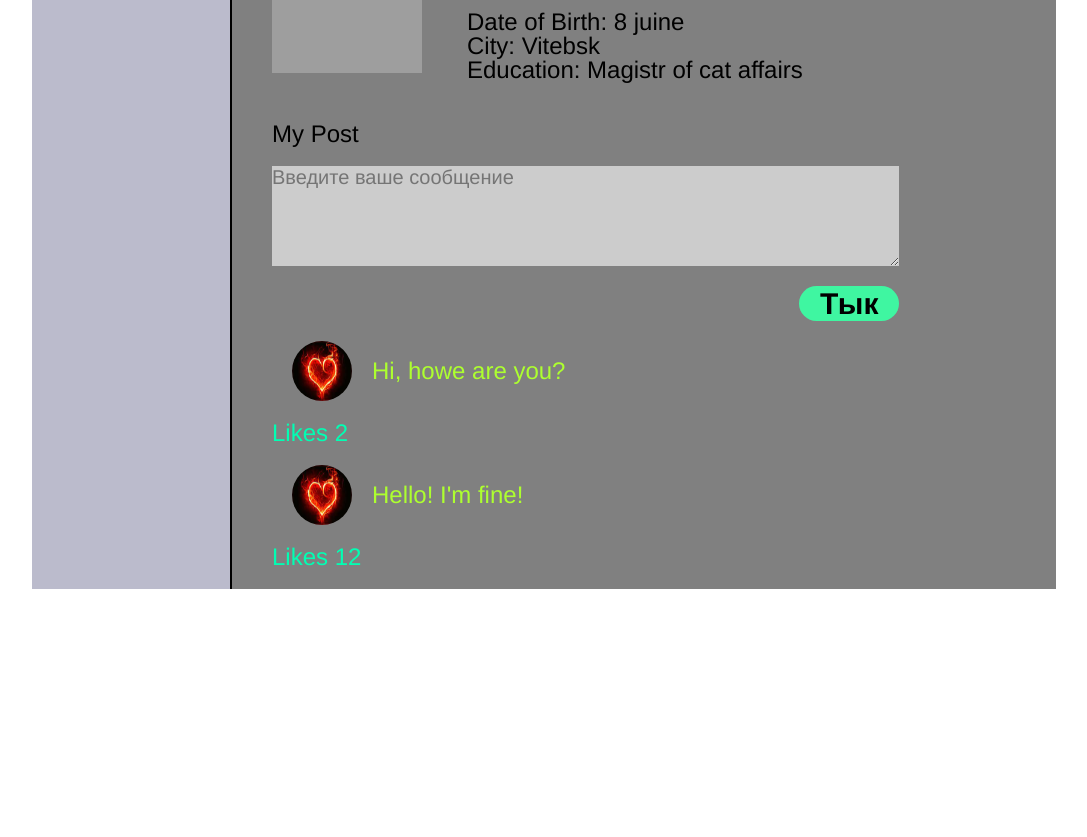
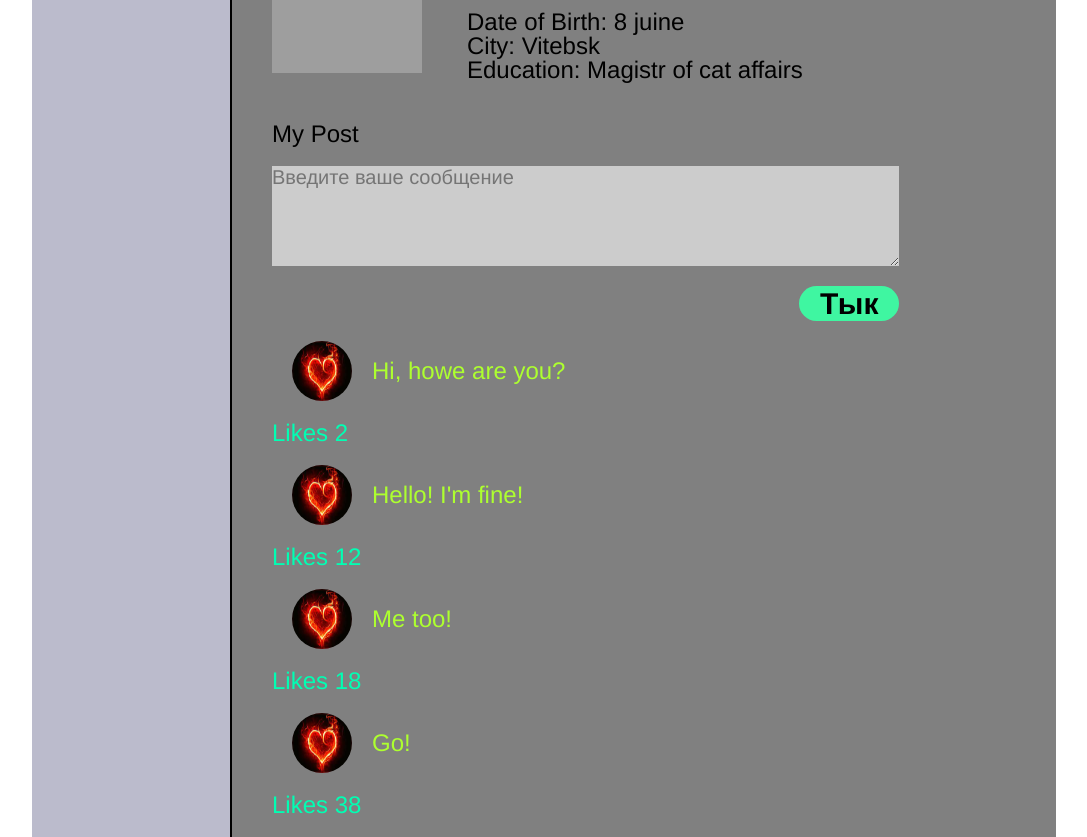
Before and after one commit to nupaT/react2021, a React (Create React App) app: page /Profile in a window 1280 px wide. Shown: the part 380-1217 px from the top of the page, without its empty margins (96-1183 px from the left). Before the commit the page ends 969 px from the top, so only its background shows below. Built offline with nearby package versions, Linux system fonts and the light colour scheme; grey boxes are pictures that could not be loaded.

Commit message:
add: function for MyPosts

```diff
--- a/src/components/Content/MyPosts/MyPosts.jsx
+++ b/src/components/Content/MyPosts/MyPosts.jsx
@@ -5,8 +5,12 @@ import classes from './MyPosts.module.css';
 let postsData = [
   { id: 1, message: 'Hi, howe are you?', likesCount: 2 },
   { id: 2, message: "Hello! I'm fine!", likesCount: 12 },
-  { id: 3, message: 'Me too!', likesCount: 18 }
+  { id: 3, message: 'Me too!', likesCount: 18 },
+  { id: 3, message: 'Go!', likesCount: 38 },
 ]
+
+let postsElement = postsData
+        .map(post => <MyPost message={post.message} likesCount={post.likesCount} />);
 
 const MyPosts = () => {
   return (
@@ -16,8 +20,7 @@ const MyPosts = () => {
         <textarea className={classes.input} type="text" placeholder="Введите ваше сообщение"></textarea>
         <div className={classes.submit__block}><input className={classes.submit} type="submit" name="post" value="Тык"></input></div>
       </div>
-      <MyPost message={postsData[0].message} likesCount={postsData[0].likesCount} />
-      <MyPost message={postsData[1].message} likesCount={postsData[1].likesCount} />
+      {postsElement}
     </div>
   );
 }
```
